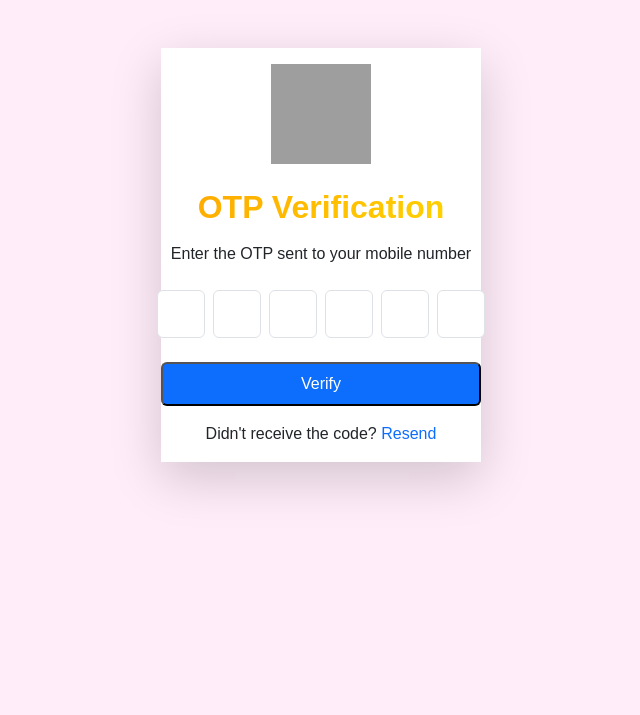
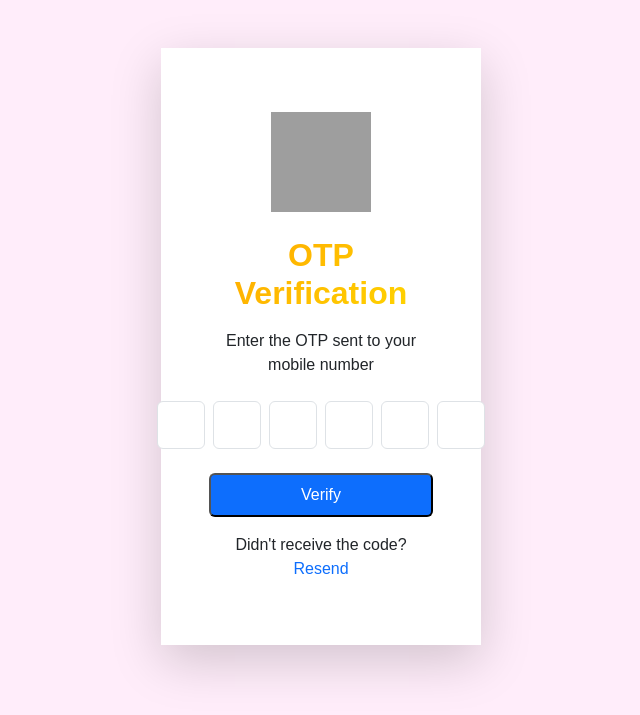
Before and after one commit to jetsada117/project_web, a PHP site: template templates/checkin_get.php in a window 1280 px wide. Shown: the part 56-771 px from the top of the page, without its empty margins (319-959 px from the left). Run offline with PHP 8.4, Linux system fonts and the light colour scheme; the template is opened without the code that fills it, so the values that code supplies are empty; grey boxes are pictures that could not be loaded.

Commit message:
Update checkin_get.php

```diff
--- a/templates/checkin_get.php
+++ b/templates/checkin_get.php
@@ -1,5 +1,5 @@
 <div class="d-flex flex-row align-items-center justify-content-center w-100 h-100">
-    <div class="bg-white p-6 rounded-lg shadow-lg justify-content-center w-25 mt-5">
+    <div class="bg-white p-6 rounded-lg shadow-lg justify-content-center w-25 mt-5 p-5">
         <div class="text-center mb-4 mt-3">
             <img alt="A placeholder image of a lock icon representing security" class="mx-auto" height="100" src="https://storage.googleapis.com/a1aa/image/eMdsdRxh3TmqMEaBUq4S1ygKqTLeJ9T1165gwVd7nog.jpg" width="100" />
         </div>
```
